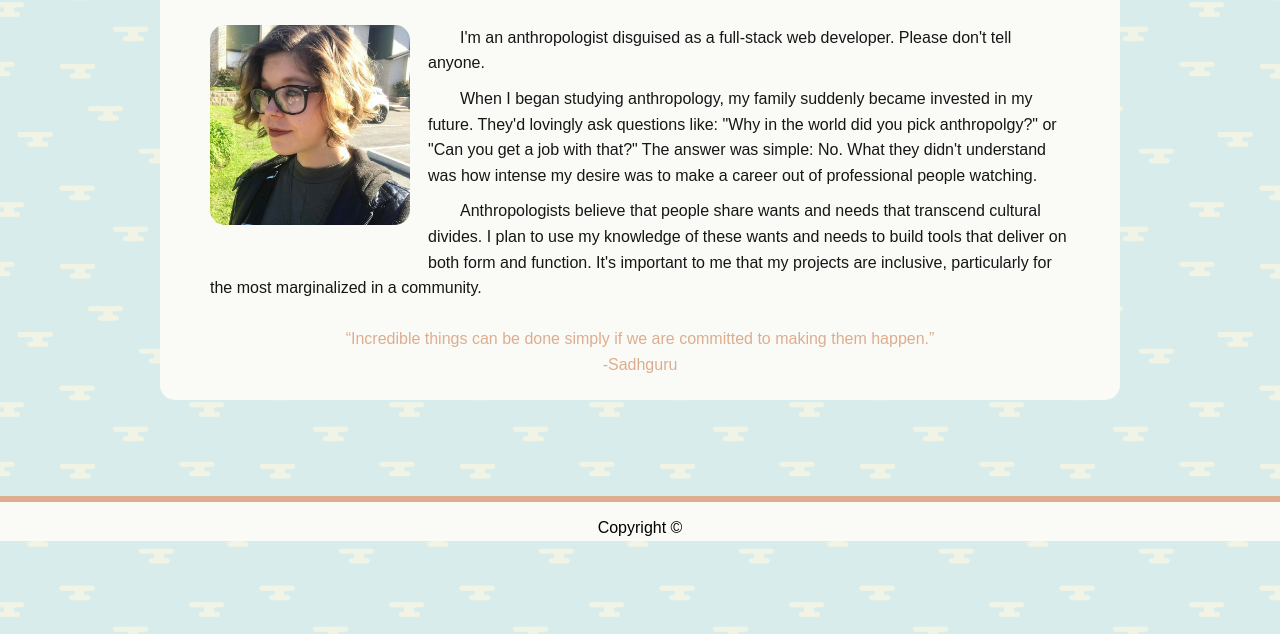
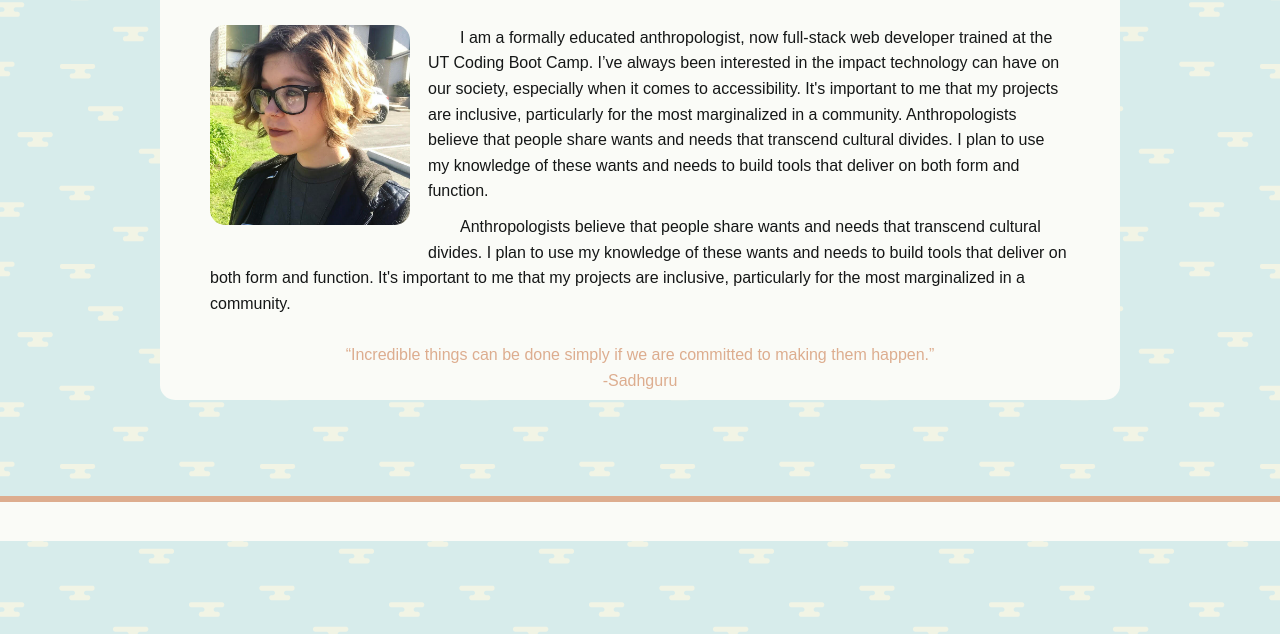
Before and after one commit to raven-wills/Basic-Portfolio, a plain HTML site: page index.html in a window 1280 px wide. Shown: the part 166-800 px from the top of the page. Drawn offline with Linux system fonts and the light colour scheme.

```diff
--- a/index.html
+++ b/index.html
@@ -46,11 +46,11 @@
         <div class="container-content">
             <img src="assets/images/newhaircut.jpg" alt="Author's Headshot" class="headshot">
 
-            <p> I'm an anthropologist disguised as a full-stack web developer. Please don't tell anyone. </p>
-            <p>When I began studying anthropology, my family suddenly became invested in my future. They'd lovingly ask questions
-                like: "Why in the world did you pick anthropolgy?" or "Can you get a job with that?" The answer was simple:
-                No. What they didn't understand was how intense my desire was to make a career out of professional people
-                watching.
+            <p> I am a formally educated anthropologist, now full-stack web developer trained at the UT Coding Boot Camp. I’ve
+                always been interested in the impact technology can have on our society, especially when it comes to accessibility.
+                It's important to me that my projects are inclusive, particularly for the most marginalized in a community.
+                Anthropologists believe that people share wants and needs that transcend cultural divides. I plan to use
+                my knowledge of these wants and needs to build tools that deliver on both form and function.
             </p>
 
             <p>Anthropologists believe that people share wants and needs that transcend cultural divides. I plan to use my knowledge
@@ -70,7 +70,7 @@
     <br>
     <div>
         <footer>
-            <span>Copyright &copy;</span>
+
         </footer>
     </div>
 
```
Also changed, not shown: contact.html (+1 -1 lines), portfolio.html (+18 -5 lines).
